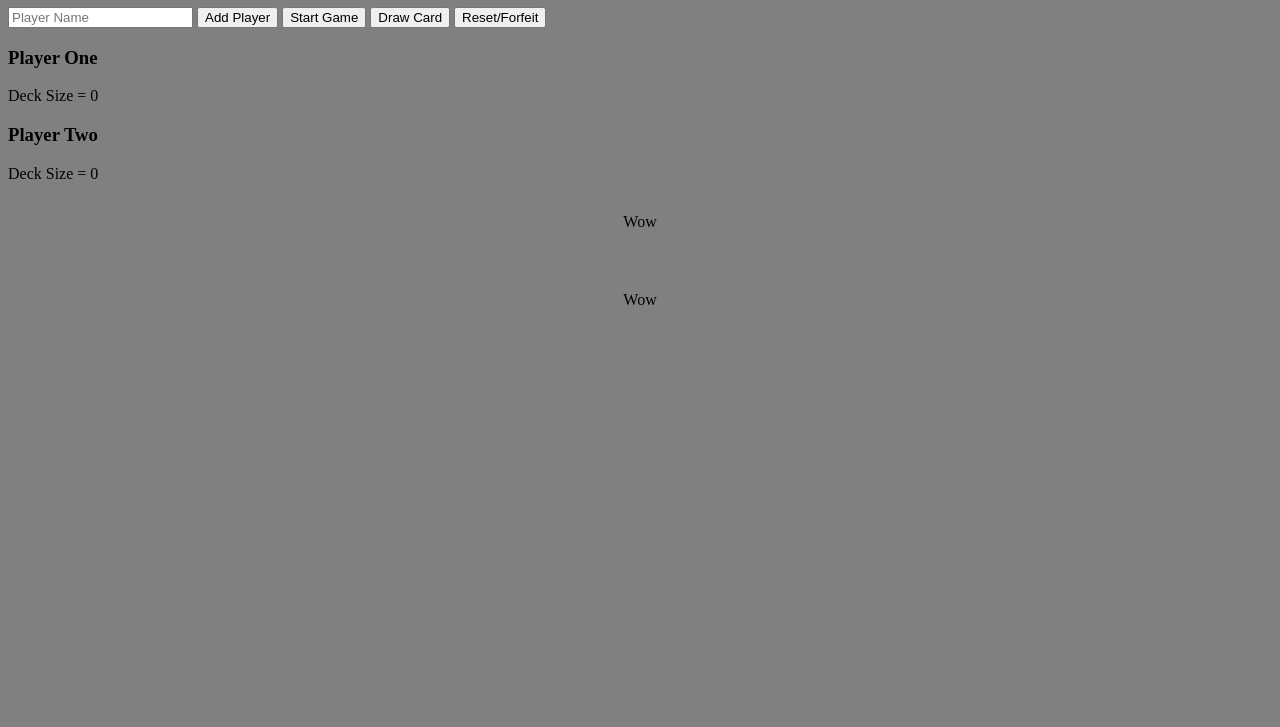
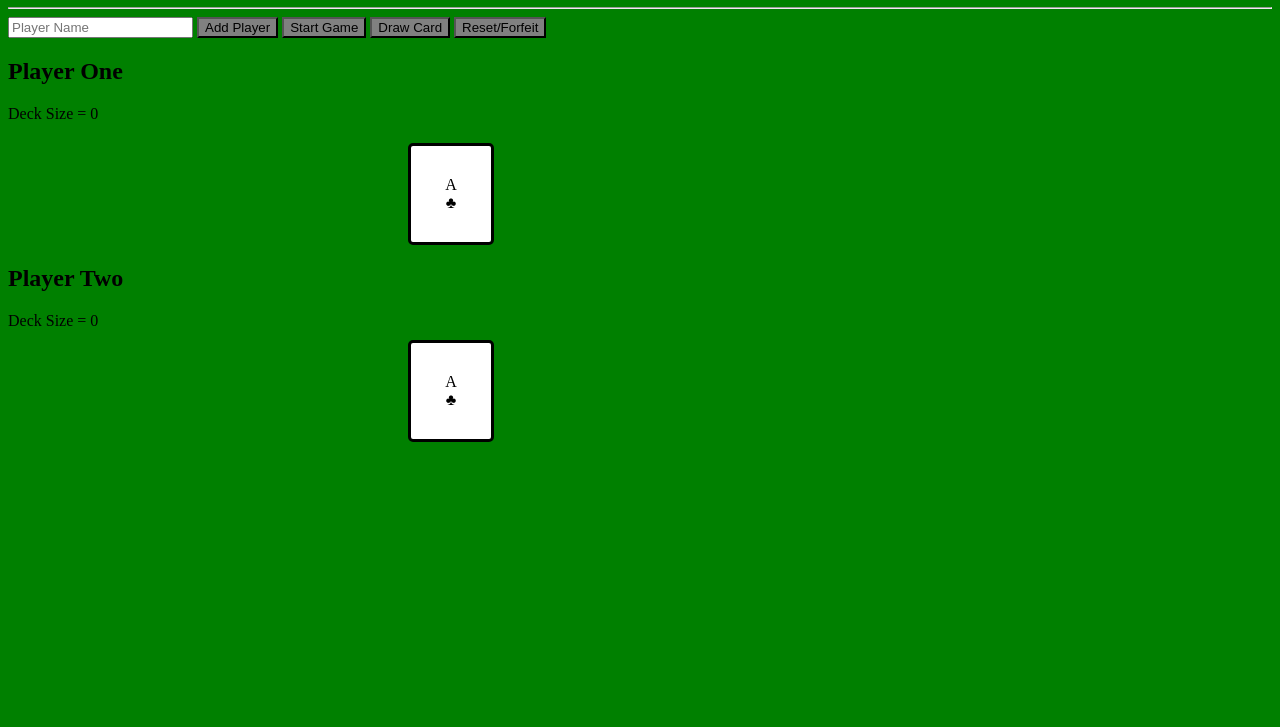
Before and after one commit to DanielSJuarez/js-war-game, a plain HTML site: page index.html in a window 1280 px wide. Shown: the part 73-800 px from the top of the page. Drawn offline with Linux system fonts and the light colour scheme.

Commit message:
deck and card display

```diff
--- a/index.html
+++ b/index.html
@@ -11,19 +11,20 @@
 
 <body>
     <h1>Welcome to War Games</h1>
+    <hr>
     <input class="playerName" type="text" placeholder="Player Name">
     <button class="addPlayer">Add Player</button>
     <button class="startGame">Start Game</button>
     <button class="drawCard">Draw Card</button>
     <button class="resetGame">Reset/Forfeit</button>
 
-    <h3 class="playerHeadOne">Player One</h3>
+    <h2 class="playerHeadOne">Player One</h2>
     <div class="playerOneDeck">Deck Size = 0</div>
-    <h3 class="playerHeadTwo">Player Two</h3>
+    <div class="playerOneCard">A &#9827</div>
+
+    <h2 class="playerHeadTwo">Player Two</h2>
     <div class="playerTwoDeck">Deck Size = 0</div>
-
-    <div class="playerOneCard">Wow</div>
-    <div class="playerTwoCard">Wow</div>
+    <div class="playerTwoCard">A &#9827</div>
 
     <script src="./main.js"></script>
 </body>
--- a/main.css
+++ b/main.css
@@ -1,13 +1,43 @@
 html {
-    background-color:grey;
+    background-color:green;
 }
 
 .playerOneCard {
     text-align: center;
-    padding:30px;
+    padding: 30px;
+    margin-top: 20px;
+    margin-bottom: 10px;
+    margin-left: 400px;
+    border: solid;
+    border-radius: 5px;
+    width: 20px;
+    background-color: white;
 }
 
 .playerTwoCard {
     text-align: center;
     padding: 30px;
+    margin-top: 10px;
+    margin-bottom: 10px;
+    margin-left:400px;
+    border: solid;
+    border-radius: 5px;
+    width: 20px;
+    background-color: white;
 }
+
+.addPlayer{
+    background-color: grey;
+}
+
+.startGame{
+    background-color: grey;
+}
+
+.drawCard{
+    background-color: grey;
+}
+
+.resetGame{
+    background-color: grey;
+}
```
Also changed, not shown: main.js (+9 -6 lines).
